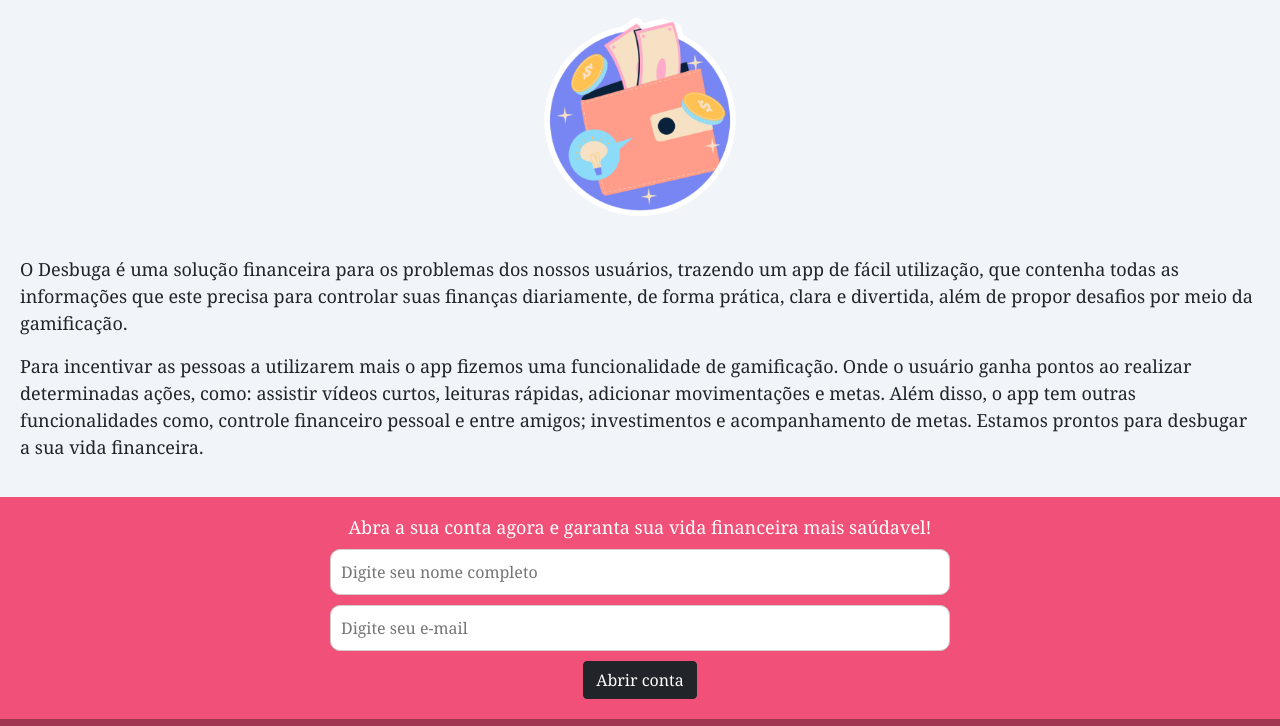
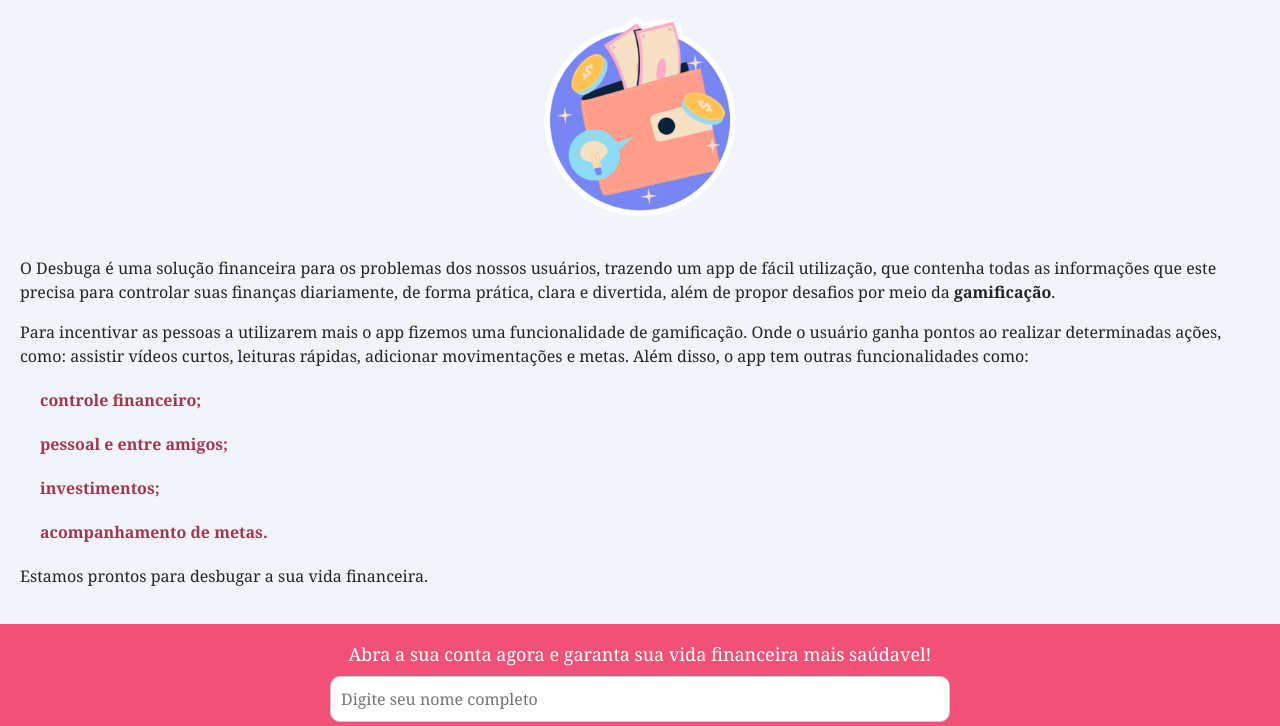
Before and after one commit to michelkonig/landing-page, a plain HTML site: page index.html in a window 1280 px wide. Shown: the part 70-796 px from the top of the page. Drawn offline with nearby package versions, Linux system fonts and the light colour scheme.

Commit message:
Card 5 - Incremento do javascript

```diff
--- a/index.html
+++ b/index.html
@@ -3,7 +3,8 @@
 <head>
     <meta charset="UTF-8">
     <meta name="viewport" content="width=device-width, initial-scale=1.0">
-    <link href="https://cdn.jsdelivr.net/npm/bootstrap@5.0.2/dist/css/bootstrap.min.css" rel="stylesheet" integrity="sha384-EVSTQN3/azprG1Anm3QDgpJLIm9Nao0Yz1ztcQTwFspd3yD65VohhpuuCOmLASjC" crossorigin="anonymous">
+    <script src="https://cdn.jsdelivr.net/npm/@popperjs/core@2.9.2/dist/umd/popper.min.js" integrity="sha384-IQsoLXl5PILFhosVNubq5LC7Qb9DXgDA9i+tQ8Zj3iwWAwPtgFTxbJ8NT4GN1R8p" crossorigin="anonymous"></script>
+    <script src="https://cdn.jsdelivr.net/npm/bootstrap@5.0.2/dist/js/bootstrap.min.js" integrity="sha384-cVKIPhGWiC2Al4u+LWgxfKTRIcfu0JTxR+EQDz/bgldoEyl4H0zUF0QKbrJ0EcQF" crossorigin="anonymous"></script>    <link href="https://cdn.jsdelivr.net/npm/bootstrap@5.0.2/dist/css/bootstrap.min.css" rel="stylesheet" integrity="sha384-EVSTQN3/azprG1Anm3QDgpJLIm9Nao0Yz1ztcQTwFspd3yD65VohhpuuCOmLASjC" crossorigin="anonymous">
     <title>Carteira Digital (wallet)</title>
     <link rel="stylesheet" href="./style.css"
 </head>
@@ -17,23 +18,26 @@
     <section class="descricao">
         <p> O Desbuga é uma solução financeira para os problemas dos nossos usuários, trazendo um app de fácil
             utilização, que contenha todas as informações que este precisa para controlar suas finanças diariamente,
-            de forma prática, clara e divertida, além de propor desafios por meio da gamificação.</p>
+            de forma prática, clara e divertida, além de propor desafios por meio da <b>gamificação</b>.</p>
         <p> Para incentivar as pessoas a utilizarem mais o app fizemos uma funcionalidade de gamificação.
             Onde o usuário ganha pontos ao realizar determinadas ações, como: assistir vídeos curtos, leituras rápidas,
-            adicionar movimentações e metas. Além disso, o app tem outras funcionalidades como, controle financeiro
-             pessoal e entre amigos; investimentos  e acompanhamento de metas. Estamos prontos para desbugar a sua vida
-             financeira.</p>
+            adicionar movimentações e metas. Além disso, o app tem outras funcionalidades como:
+            <p class="itens">controle financeiro;</p>
+            <p class="itens">pessoal e entre amigos;</p>
+            <p class="itens">investimentos;</p>
+            <p class="itens">acompanhamento de metas.</p>
+            <p>Estamos prontos para desbugar a sua vida financeira.</p>
     </section>
     <section class="formulario">
         <h3>Abra a sua conta agora e garanta sua vida financeira mais saúdavel!</h3>
         <form action="#">
-            <input type="text" name="nome" placeholder="Digite seu nome completo">
-            <input type="email" name="email" placeholder="Digite seu e-mail">
+            <input type="text" id="nome" placeholder="Digite seu nome completo">
+            <input type="email" id="email" placeholder="Digite seu e-mail">
             <button type="button" class="btn btn-dark" onclick="validarFormulario()">Abrir conta</button>
         </form>
     </section>
     <footer>
-        <p>Desbude sua vida financeira. Acesse já!</p>
+        <p>Desbuge sua vida financeira. Acesse já!</p>
     </footer>
     <script src="script.js"></script>
     <script src="https://cdn.jsdelivr.net/npm/@popperjs/core@2.9.2/dist/umd/popper.min.js" integrity="sha384-IQsoLXl5PILFhosVNubq5LC7Qb9DXgDA9i+tQ8Zj3iwWAwPtgFTxbJ8NT4GN1R8p" crossorigin="anonymous"></script>
--- a/script.js
+++ b/script.js
@@ -0,0 +1,3 @@
+function validarFormulario(){
+    alert("Olá, conta cadastrada com sucesso!")
+}
--- a/style.css
+++ b/style.css
@@ -37,7 +37,7 @@ img{
 }
 
 p{
-    font-size: 18px;
+    font-size: 16px;
 }
 
 .formulario{
@@ -66,3 +66,10 @@ footer{
     text-align: center;
     padding: 10px;
 }
+
+.itens{
+    font-size: 16px;
+    font-weight: bold;
+    color: #a13650;
+    margin: 20px;
+}
```
